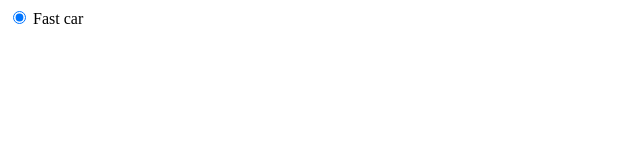
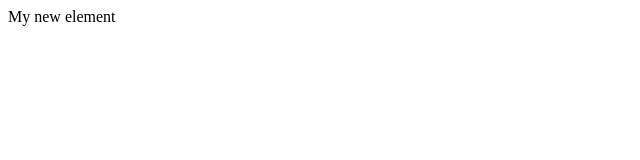
Before and after one commit to YudhaYuki/jQuery-TheBasics, a plain HTML site: page index.html in a window 1280 px wide. Shown: the full height of the page, 0-640 px from the left. Drawn offline with Linux system fonts and the light colour scheme.

Commit message:
Playing with Classes : ATTR, hasCLASS, ADD/REMOVECLASS, TOGGLE

```diff
--- a/index.html
+++ b/index.html
@@ -11,23 +11,9 @@
 </head>
 <body>
 
-  <!--
-  <a href="www.google.com" style="background:red">Click me</a>
-  -->
-
-
-  <!--
-  We can also make the value empty and then nput anything from the browser
-  and then rum $('input').val()
-
-    <input type="text" value="fast car">
-
-    <input type="text" value="">
-
-  -->
-
-
-  <input type="radio" value="fast car" checked> Fast car
+<div class="element anotherClass">
+  My new element
+</div>
 
 
 
--- a/js/main.js
+++ b/js/main.js
@@ -184,7 +184,7 @@
 
 
 
-$(document).ready(function() {
+// $(document).ready(function() {
 
     // DOM - ACCESS ELEMENT DATA
 
@@ -198,11 +198,40 @@
 
     // console.log($('input').val());
 
-    console.log($('input').prop("checked"));
+    // console.log($('input').prop("checked"));
+
+// });
 
 
 
+$(document).ready(function() {
+
+    // DOM - Playing with classes
+
+    // var classes = $('div').attr('class');
+    // console.log(classes);
 
 
+    // Check if element has a class
+    // console.log($('.element').hasClass('anotherClass'));
+
+
+    // var check = $('.element').hasClass('anotherClass')
+
+    // if(check) {
+    //     console.log('Has it')
+    // } else {
+    //     console.log('Has NOT')
+    // }
+
+
+    // Adding a class
+    // $('.element').addClass('bottom');
+
+    // Remove a class
+    // $('.element').removeClass('anotherClass');
+
+    // better method
+    $('.element').toggleClass("anotherClass bottom");
 
 });
```
